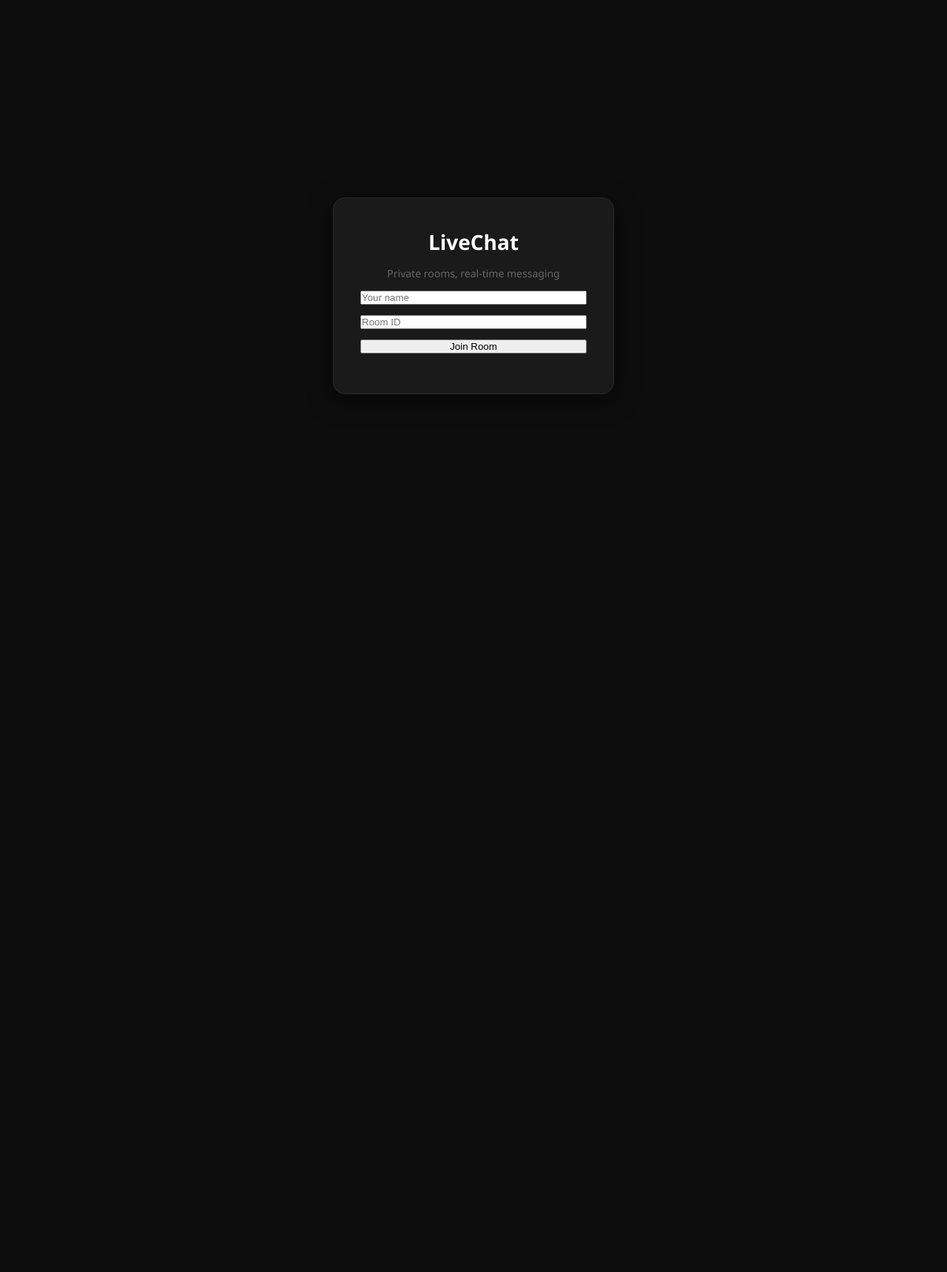
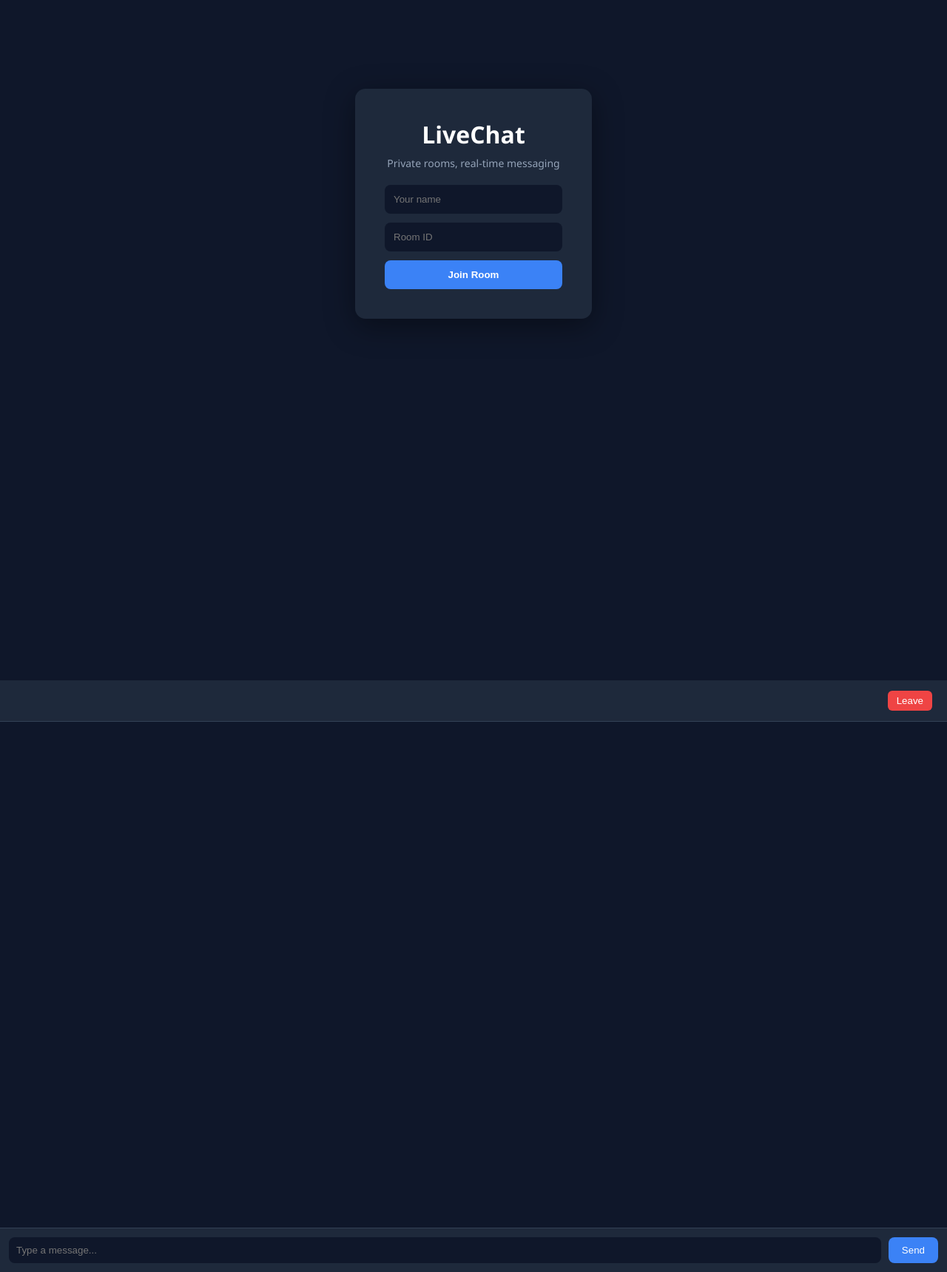
Before and after one commit to HARIKRISHNAA-K-R/LinkChat, a Flask app: page / in a window 1280 px wide. Shown: the whole page at 74% size. Before the commit the page ends 533 px from the top, so only its background shows below. Run offline with Flask 3, Linux system fonts and the light colour scheme; some libraries are stand-ins or nearby versions.

Commit message:
Update style.css

```diff
--- a/static/style.css
+++ b/static/style.css
@@ -1,53 +1,194 @@
-*, *::before, *::after {
+* {
   box-sizing: border-box;
   margin: 0;
   padding: 0;
 }
 
 body {
-  font-family: 'Segoe UI', Arial, sans-serif;
-  background: #0d0d0d;
-  color: #e0e0e0;
+  font-family: "Segoe UI", Arial, sans-serif;
+  background: #0f172a;
+  color: white;
   height: 100vh;
-  display: flex;
-  align-items: center;
-  justify-content: center;
 }
+
+/* Screens */
 
 .screen {
   width: 100%;
   height: 100vh;
-  display: flex;
-  align-items: center;
-  justify-content: center;
 }
 
 .hidden {
-  display: none !important;
+  display: none;
 }
 
-/* Join Screen */
+/* JOIN PAGE */
+
 .join-card {
-  background: #1a1a1a;
-  border: 1px solid #2a2a2a;
-  border-radius: 16px;
-  padding: 40px 36px;
-  width: 100%;
-  max-width: 380px;
-  display: flex;
-  flex-direction: column;
-  gap: 14px;
-  box-shadow: 0 8px 32px rgba(0,0,0,0.5);
+  background: #1e293b;
+  padding: 40px;
+  border-radius: 14px;
+  width: 320px;
+  margin: auto;
+  margin-top: 120px;
+  text-align: center;
+  box-shadow: 0 10px 40px rgba(0,0,0,0.4);
 }
 
 .join-card h1 {
-  font-size: 28px;
-  font-weight: 700;
-  color: #ffffff;
-  text-align: center;
+  margin-bottom: 8px;
 }
 
 .subtitle {
+  font-size: 14px;
+  color: #94a3b8;
+  margin-bottom: 20px;
+}
+
+.join-card input {
+  width: 100%;
+  padding: 12px;
+  margin-bottom: 12px;
+  border-radius: 8px;
+  border: none;
+  background: #0f172a;
+  color: white;
+}
+
+.join-card button {
+  width: 100%;
+  padding: 12px;
+  border-radius: 8px;
+  border: none;
+  background: #3b82f6;
+  color: white;
+  font-weight: bold;
+  cursor: pointer;
+}
+
+.join-card button:hover {
+  background: #2563eb;
+}
+
+/* CHAT PAGE */
+
+#chatScreen {
+  display: flex;
+  flex-direction: column;
+  height: 100vh;
+}
+
+/* HEADER */
+
+.chat-header {
+  background: #1e293b;
+  padding: 14px 20px;
+  display: flex;
+  justify-content: space-between;
+  align-items: center;
+  border-bottom: 1px solid #334155;
+}
+
+.header-info {
+  display: flex;
+  gap: 15px;
+  font-size: 14px;
+}
+
+.online-badge {
+  color: #22c55e;
+}
+
+#leaveBtn {
+  background: #ef4444;
+  border: none;
+  padding: 6px 12px;
+  border-radius: 6px;
+  color: white;
+  cursor: pointer;
+}
+
+/* CHAT AREA */
+
+#chatBox {
+  flex: 1;
+  overflow-y: auto;
+  padding: 20px;
+  display: flex;
+  flex-direction: column;
+  gap: 10px;
+}
+
+/* MESSAGE */
+
+.msg-row {
+  max-width: 70%;
+}
+
+.msg-row.own {
+  align-self: flex-end;
+  text-align: right;
+}
+
+.msg-sender {
+  font-size: 12px;
+  color: #94a3b8;
+  margin-bottom: 3px;
+}
+
+.msg-bubble {
+  background: #1e293b;
+  padding: 10px 14px;
+  border-radius: 10px;
+  display: inline-block;
+}
+
+.msg-row.own .msg-bubble {
+  background: #3b82f6;
+}
+
+.msg-time {
+  font-size: 10px;
+  color: #94a3b8;
+  margin-top: 2px;
+}
+
+/* SYSTEM MESSAGE */
+
+.system-msg {
   text-align: center;
-  color: #666;
-  font-size: 14px;
+  font-size: 12px;
+  color: #94a3b8;
+}
+
+/* INPUT AREA */
+
+.input-row {
+  display: flex;
+  border-top: 1px solid #334155;
+  padding: 12px;
+  gap: 10px;
+  background: #1e293b;
+}
+
+#msgInput {
+  flex: 1;
+  padding: 10px;
+  border-radius: 8px;
+  border: none;
+  background: #0f172a;
+  color: white;
+}
+
+#sendBtn {
+  padding: 10px 18px;
+  border-radius: 8px;
+  border: none;
+  background: #3b82f6;
+  color: white;
+  cursor: pointer;
+}
+
+#sendBtn:hover {
+  background: #2563eb;
+}
```
